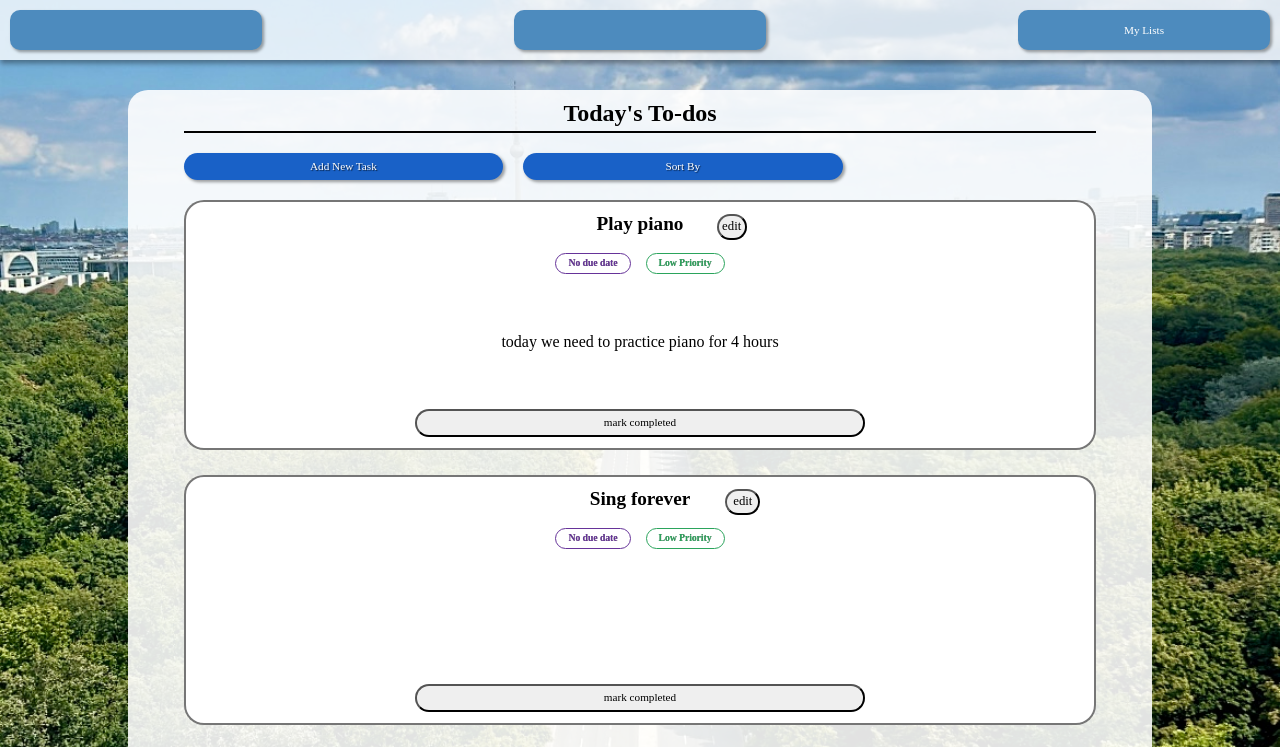
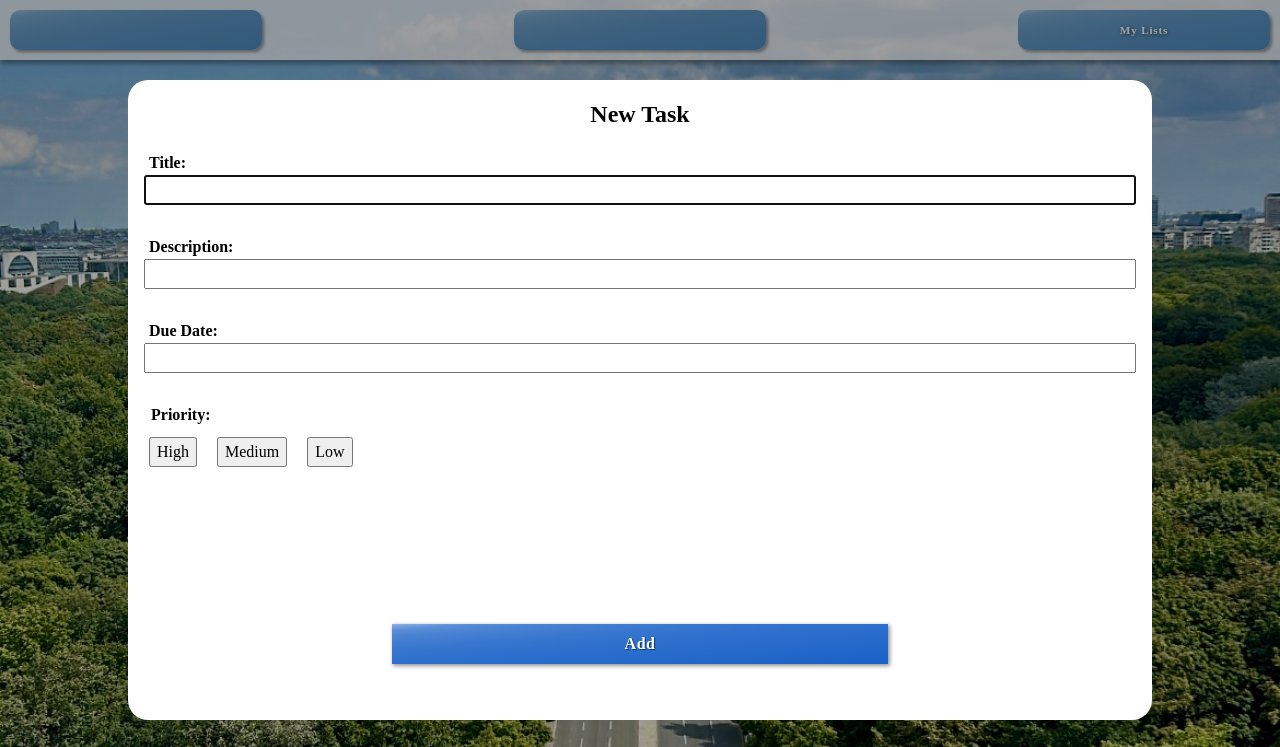
Before and after one commit to arobertson7/Todo-List, a website built with webpack: page src/template.html in a window 1280 px wide. Both pictures are taken after a click on the button "Add New Task". Shown: the top 747 px of the page. Built offline with nearby package versions, Linux system fonts and the light colour scheme; a web font is replaced by a local one.

Commit message:
started working on modal dialog for add new task form

```diff
--- a/src/display.js
+++ b/src/display.js
@@ -1,4 +1,5 @@
 const display = (function() {
+
     const headerStartup = function() {
         const header = document.getElementById("header");
         const message = document.createElement("h1");
--- a/src/index.js
+++ b/src/index.js
@@ -17,3 +17,35 @@ defaultList.add(eat);
 
 
 display.displayList(defaultList);
+
+
+
+// remove everything below after finishing dialog box
+
+const ok = function() {
+    const dialog = document.getElementById("add-new-task-dialog");
+    dialog.showModal();
+
+    const overlay = document.querySelector(".modal-overlay");
+    overlay.style.visibility = "visible";
+
+    const listContainer = document.querySelector(".list-container");
+    listContainer.style.visibility = "hidden";
+}
+
+
+const addTaskButton = document.querySelector(".add-task-button");
+addTaskButton.addEventListener("click", () => {
+    ok();
+})
+const highPriority = document.getElementById("high-priority");
+highPriority.addEventListener("click", () => {
+    const dialog = document.getElementById("add-new-task-dialog");
+    dialog.close();
+
+    const overlay = document.querySelector(".modal-overlay");
+    overlay.style.visibility = "hidden";
+
+    const listContainer = document.querySelector(".list-container");
+    listContainer.style.visibility = "visible";
+})
--- a/src/styles.css
+++ b/src/styles.css
@@ -96,7 +96,11 @@ nav {
 
 nav button {
     width: 20%;
-    background-color: rgb(77, 139, 190);
+    /* background-color: rgb(77, 139, 190); */
+    background: linear-gradient(to bottom right, white, 0.5%, rgb(77, 139, 190));
+    font-weight: 600;
+    letter-spacing: 0.05rem;
+    text-shadow: 1px 1px 4px rgba(0, 0, 0, 0.551);
     color: white;
     border-radius: 10px;
     border: none;
@@ -259,3 +263,86 @@ nav button {
     align-items: center;
     text-align: center;
 }
+
+dialog {
+    position: fixed;
+    z-index: 200;
+    width: 80%;
+    height: 80%;
+    top: 10%;
+    left: 10%;
+    border-radius: 20px;
+    border: none;
+}
+
+.modal-overlay {
+    position: fixed;
+    top: 0px;
+    left: 0px;
+    z-index: 100;
+    width: 100%;
+    height: 100%;
+    background-color: rgba(0, 0, 0, 0.29);
+}
+
+dialog form {
+    width: 100%;
+    height: 100%;
+    padding-bottom: 40px;
+    display: flex;
+    flex-direction: column;
+    align-items: center;
+    justify-content: space-between;
+}
+
+.task-info {
+    width: 100%;
+    height: 80%;
+    display: flex;
+    flex-direction: column;
+    align-items: start;
+    gap: 30px;
+}
+
+.task-info > div {
+    width: 100%;
+    display: flex;
+    flex-direction: column;
+}
+
+.task-info > div > label, dialog form legend {
+    font-weight: 550;
+    position: relative;
+    left: 5px;
+}
+
+.new-priority-form-container fieldset {
+    padding: 0px;
+    border: none;
+    display: flex;
+    flex-direction: column;
+}
+
+.priority-option-buttons {
+    position: relative;
+    left: 5px;
+    margin-top: 10px;
+    display: flex;
+    gap: 20px;
+}
+
+.priority-option-buttons input {
+    appearance: none;
+}
+
+.submit-new-task-form-button {
+    width: 50%;
+    height: 40px;
+    background: linear-gradient(to bottom right, white, 0.5%, rgb(25, 97, 199));
+    color: white;
+    font-weight: 570;
+    letter-spacing: 0.03rem;
+    text-shadow: 1px 1px 1px rgba(0, 0, 0, 0.551);
+    border: none;
+    box-shadow: 1.5px 1.5px 4px 0.5px rgba(0, 0, 0, 0.419);
+}
--- a/src/template.html
+++ b/src/template.html
@@ -88,5 +88,44 @@
             </div>
         </div> -->
     </div>
+
+    <dialog id="add-new-task-dialog" >
+        <form action="" class="add-new-task-form">
+            <h2>New Task</h2>
+            <div class="task-info">
+                <div class="new-title-form-container">
+                    <label for="new-task-title">Title:</label>
+                    <input type="text" id="new-task-title" name="title" required>
+                </div>
+                <div class="new-description-form-container">
+                    <label for="new-task-description">Description:</label>
+                    <input type="text" id="new-task-description" name="description">
+                </div>
+                <div class="new-due-date-form-container">
+                    <!-- change type later -->
+                     <label for="new-task-due-date">Due Date:</label>
+                     <input type="text" id="new-task-due-date" name="due-date">
+                </div>
+                <div class="new-priority-form-container">
+                    <fieldset>
+                        <legend>Priority:</legend>
+                        <div class="priority-option-buttons">
+                            <div>
+                                <button type="button"><input type="radio" id="high-priority" name="priority" value="high" required checked><label for="high-priority">High</label></button>
+                            </div>
+                            <div>
+                                <button type="button"><input type="radio" id="medium-priority" name="priority" value="medium"><label for="medium-priority">Medium</label></button>
+                            </div>
+                            <div>
+                                <button type="button"><input type="radio" id="low-priority" name="priority" value="low"><label for="low-priority">Low</label></button>
+                            </div>
+                        </div>
+                    </fieldset>
+                </div>
+            </div>
+            <button class="submit-new-task-form-button">Add</button>
+        </form>
+    </dialog>
+    <div class="modal-overlay" style="visibility: hidden;"></div>
 </body>
 </html>
```
